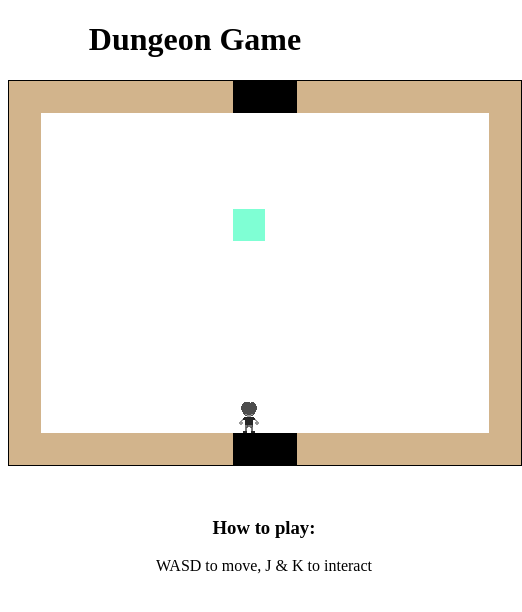
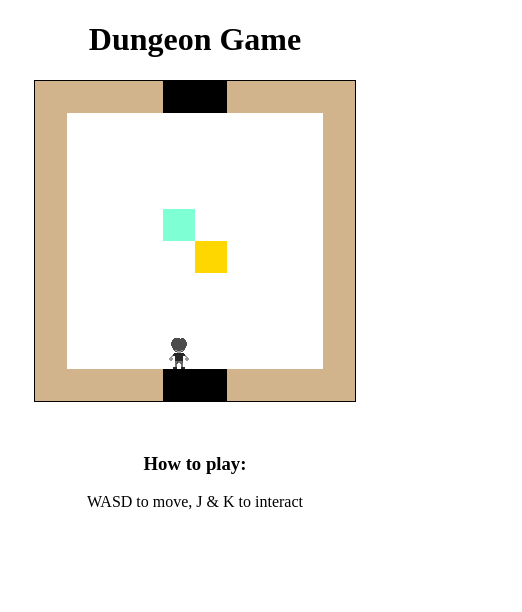
Before and after one commit to travissouthard/dungeon, a React (Create React App) app: page / in a window 390 px wide. Shown: the top 612 px of the page, 522 px wide, since content can reach past the window. Built offline with nearby package versions, Linux system fonts and the light colour scheme.

Commit message:
Changed the screen to be 10x10 tiles to make it more mobile friendly for later

```diff
--- a/src/App.js
+++ b/src/App.js
@@ -3,8 +3,8 @@ import './App.css';
 import Screen from "./components/Screen"
 
 // Variables to create board
-const width = 16
-const height = 12
+const width = 10
+const height = 10
 const boardSize = width * height
 const tiles = []
 for (let i = 0; i < (boardSize); i++) {
@@ -12,8 +12,10 @@ for (let i = 0; i < (boardSize); i++) {
     tiles.push("door")
   } else if (i < width || i % width === 0 || i % width === width - 1 || i >= (boardSize - width)) {
     tiles.push("wall")
-  } else if (i === 71) {
+  } else if (i === 44) {
     tiles.push("npc")
+  } else if (i === 55) {
+    tiles.push("treasure")
   } else {
     tiles.push("ground")
   }
@@ -24,13 +26,14 @@ class App extends Component {
     player: {
       inventory: [],
       direction: "up",
-      location: 167,
+      location: 84,
     },
     npc: {
-      location: 71,
+      location: 44,
       direction: "down",
       response: "Oh hello, traveler!",
-    }
+    },
+    treasure: [],
   }
 
   placePlayer = () => {
@@ -77,6 +80,12 @@ class App extends Component {
   interact = (direction) => {
     if (this.checkTile(direction)[1] === "npc") {
       console.log(this.state.npc.response)
+    } else if (this.checkTile(direction)[1] === "treasure") {
+      if (this.state.treasure.length === 0) {
+        console.log("Nothing here.")
+      } else {
+        console.log("You picked up a " + this.state.treasure[0] + "!")
+      }
     }
   }
 
--- a/src/index.css
+++ b/src/index.css
@@ -3,8 +3,8 @@ h1 {
 }
 
 main {
-  width: 512px;
-  height: 384px;
+  width: 320px;
+  height: 320px;
   margin: 0 auto;
   display: flex;
   flex-flow: row wrap;
@@ -41,7 +41,7 @@ main {
 }
 
 #key {
-  width: 512px;
+  width: 320px;
   margin: 16px auto;
   padding: 16px 0;
   text-align: center;
```
